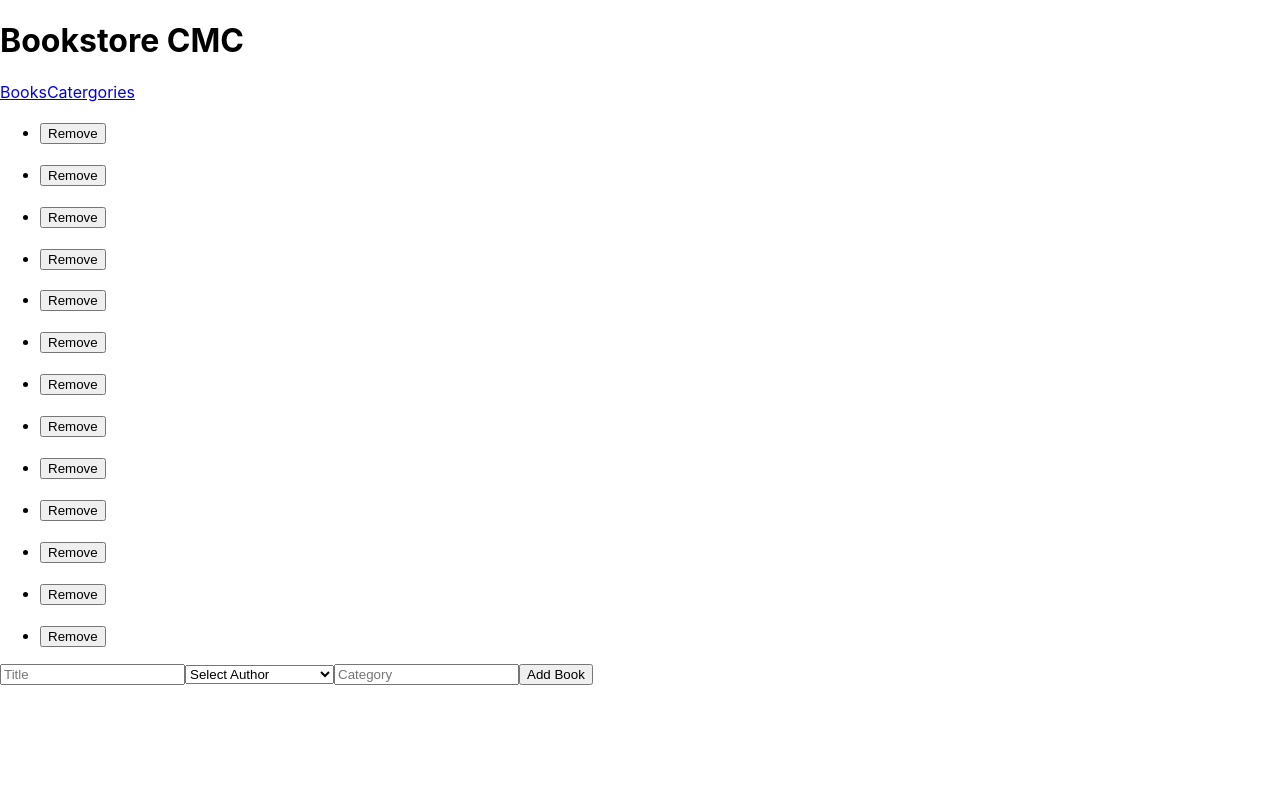
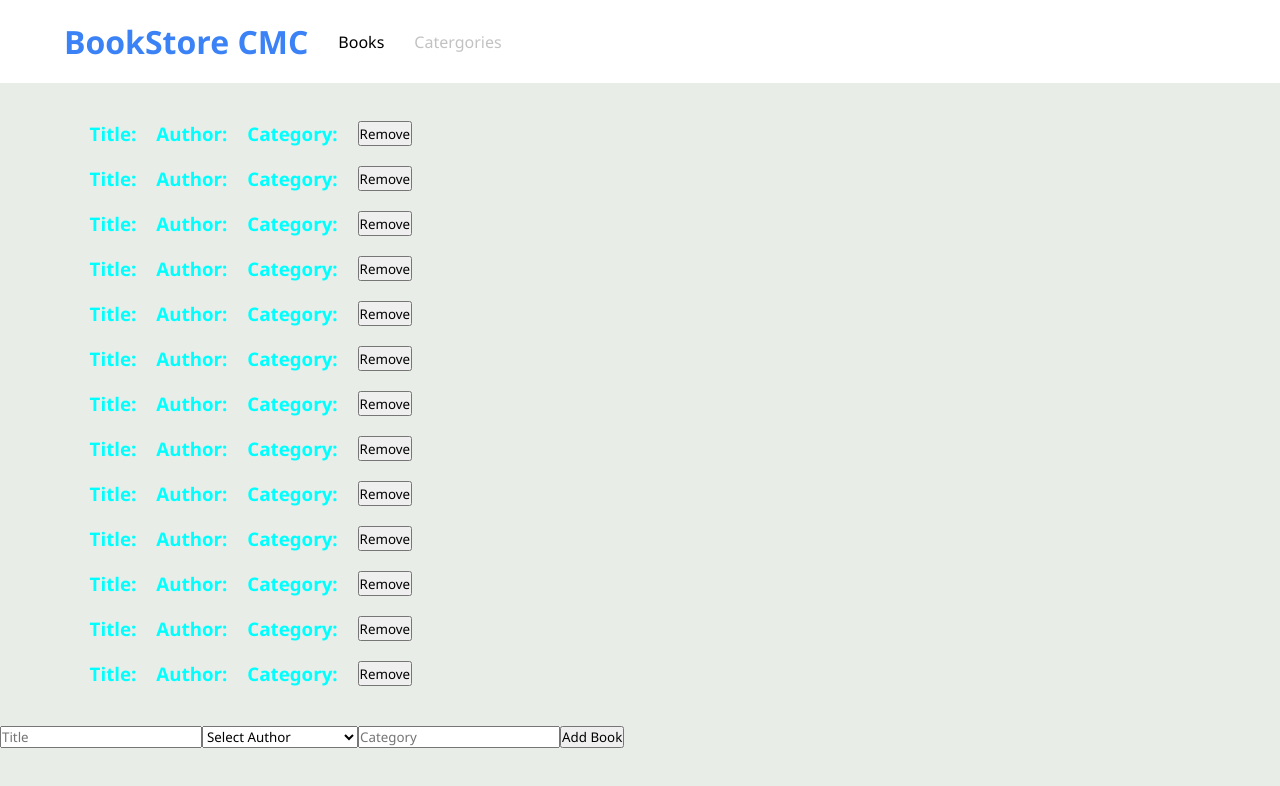
Before and after one commit to Victor-chiemerie/bookstore, a React (Create React App) app: page / in a window 1280 px wide. Shown: the top 786 px of the page. Built offline with nearby package versions, Linux system fonts and the light colour scheme; no server answers.

Commit message:
style navbar

```diff
--- a/package.json
+++ b/package.json
@@ -15,6 +15,7 @@
     "react-router-dom": "^6.8.1",
     "react-scripts": "5.0.1",
     "redux-thunk": "^2.4.2",
+    "sass": "^1.58.3",
     "uuid": "^9.0.0",
     "web-vitals": "^2.1.4"
   },
--- a/src/App.css
+++ /dev/null
@@ -1,39 +0,0 @@
-.App {
-  text-align: center;
-}
-
-.App-logo {
-  height: 40vmin;
-  pointer-events: none;
-}
-
-@media (prefers-reduced-motion: no-preference) {
-  .App-logo {
-    animation: App-logo-spin infinite 20s linear;
-  }
-}
-
-.App-header {
-  background-color: #282c34;
-  min-height: 100vh;
-  display: flex;
-  flex-direction: column;
-  align-items: center;
-  justify-content: center;
-  font-size: calc(10px + 2vmin);
-  color: white;
-}
-
-.App-link {
-  color: #61dafb;
-}
-
-@keyframes App-logo-spin {
-  from {
-    transform: rotate(0deg);
-  }
-
-  to {
-    transform: rotate(360deg);
-  }
-}
--- a/src/App.js
+++ b/src/App.js
@@ -1,4 +1,3 @@
-import './App.css';
 import { BrowserRouter as Router, Routes, Route } from 'react-router-dom';
 import Nav from './components/Navbar';
 import Books from './components/books';
--- a/src/components/Navbar.js
+++ b/src/components/Navbar.js
@@ -1,12 +1,27 @@
 import React from 'react';
-import { Link } from 'react-router-dom';
+import { NavLink } from 'react-router-dom';
+import styles from '../styles/navbar.module.scss';
+
+const links = [
+  { path: '/', text: 'Books' },
+  { path: 'categories', text: 'Catergories' },
+];
 
 const Nav = () => (
-  <header>
-    <h1>Bookstore CMC</h1>
+  <header className={styles.navbar}>
+    <h1>BookStore CMC</h1>
     <nav>
-      <Link to="/">Books</Link>
-      <Link to="/categories">Catergories</Link>
+      {links.map((link) => (
+        <NavLink
+          key={link.text}
+          to={link.path}
+          style={({ isActive }) => ({
+            color: isActive ? 'black' : 'rgba(24, 24, 23, 0.263)', textDecoration: 'none',
+          })}
+        >
+          {link.text}
+        </NavLink>
+      ))}
     </nav>
   </header>
 );
--- a/src/components/books.js
+++ b/src/components/books.js
@@ -2,6 +2,7 @@ import React, { useEffect } from 'react';
 import { useSelector, useDispatch } from 'react-redux';
 import { fetchBooks, deleteBooks } from '../redux/API/getAPI';
 import Form from './Form';
+import styles from '../styles/book.module.scss';
 
 const Books = () => {
   const { booklist, status } = useSelector((store) => store.book);
@@ -16,13 +17,31 @@ const Books = () => {
   }, [status, dispatch]);
 
   const displayBook = booklist.length ? (
-    <ul>
+    <ul className={styles.book}>
       {
       booklist.map((book) => (
         <li key={book.id}>
-          <h2>{book.title}</h2>
-          <p>{book.author}</p>
-          <p>{book.category}</p>
+          <li>
+            <div className="title">
+              <h3>Title: </h3>
+              <p>
+                {book.title}
+              </p>
+            </div>
+            <div className="author">
+              <h3>Author: </h3>
+              <p>
+                {book.author}
+              </p>
+            </div>
+            <div className="category">
+              <h3>Category: </h3>
+              <p>
+                {book.category}
+              </p>
+            </div>
+          </li>
+
           <button
             type="button"
             className="bookButton"
--- a/src/index.css
+++ b/src/index.css
@@ -14,6 +14,7 @@ body {
     sans-serif;
   -webkit-font-smoothing: antialiased;
   -moz-osx-font-smoothing: grayscale;
+  background-color: rgb(233, 237, 231);
 }
 
 code {
--- /dev/null
+++ b/src/styles/book.module.scss
@@ -0,0 +1,24 @@
+* {
+    margin: 0;
+    padding: 0;
+    box-sizing: border-box;
+    font-family: "Segoe UI", sans-serif;
+}
+
+.book {
+    margin: 3% 7%;
+    color: aqua;
+    display: flex;
+    flex-direction: column;
+    gap: 20px;
+
+    li {
+        list-style-type: none;
+        display: flex;
+        gap: 20px;
+
+        div {
+            display: flex;
+        }
+    }
+}
--- /dev/null
+++ b/src/styles/navbar.module.scss
@@ -0,0 +1,20 @@
+* {
+    margin: 0;
+    padding: 0;
+    box-sizing: border-box;
+    font-family: "Segoe UI", sans-serif;
+}
+
+.navbar {
+    padding: 20px 5%;
+    color: #3b82f6;
+    display: flex;
+    align-items: center;
+    background-color: white;
+    gap: 30px;
+
+    nav {
+        display: flex;
+        gap: 30px;
+    }
+}
```
Also changed, not shown: src/styles/categories.module.scss (added), src/styles/form.module.scss (added), 1 other file (tests, documents, lock files or other folders).
